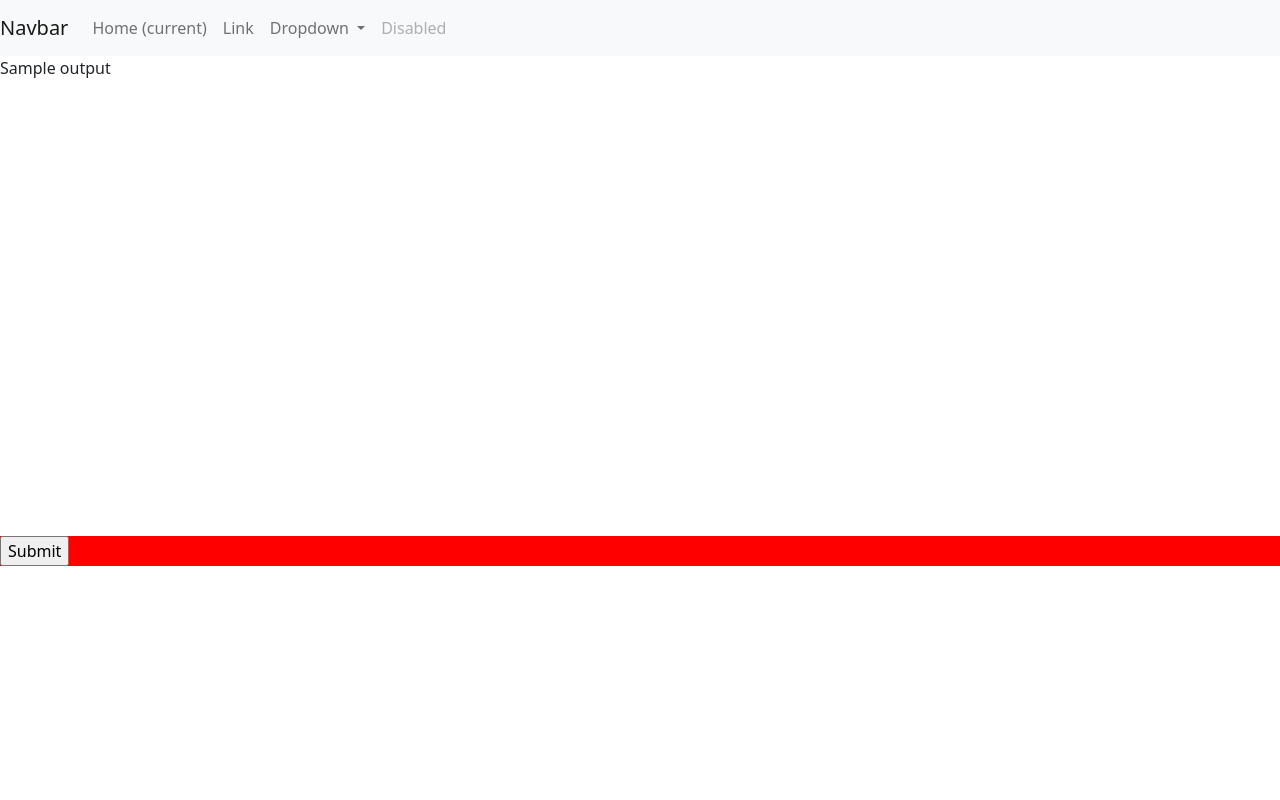
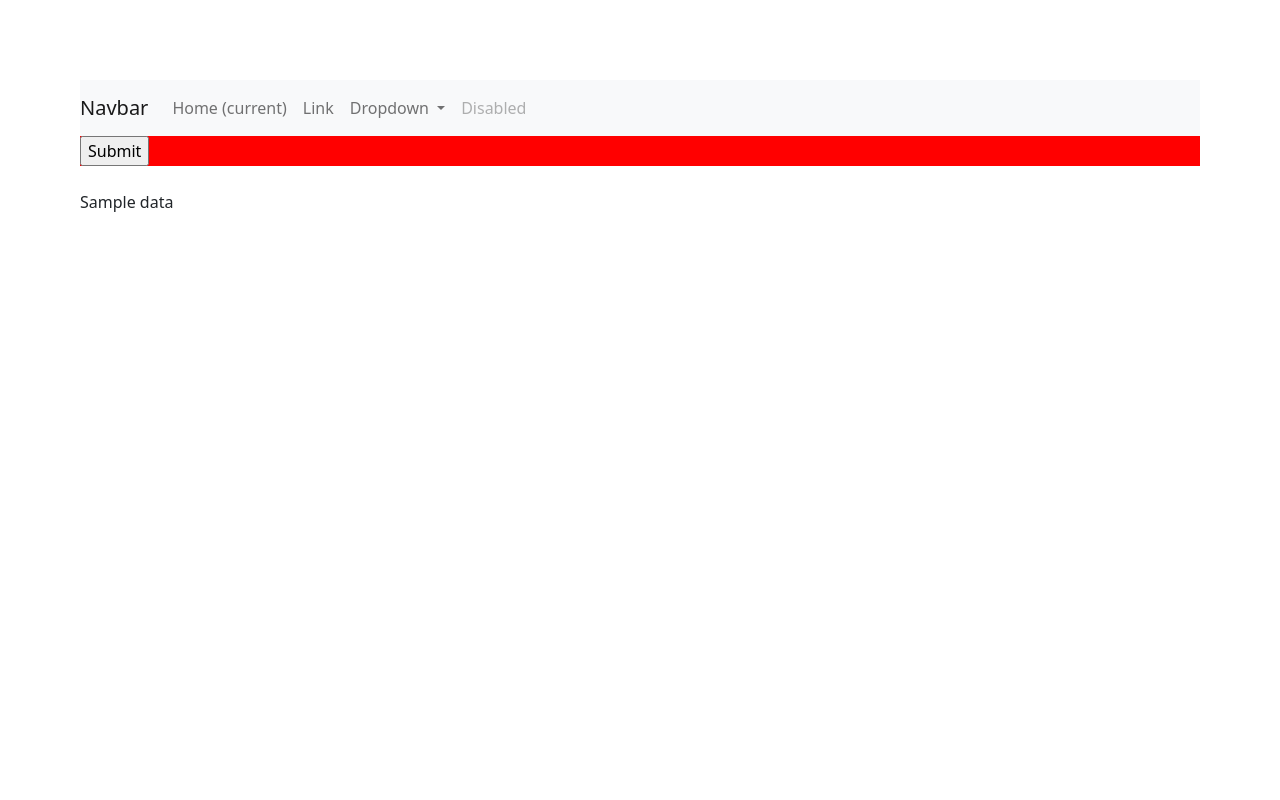
Before and after one commit to ArberBajraktari/CI_cloud, a Flask app: template templates/home.html in a window 1280 px wide. Run offline with Flask 2, Linux system fonts and the light colour scheme; the template is opened without the code that fills it: most values are stand-ins (such as "Sample title", 1, 10 or a date in 2020).

Commit message:
Data is received.

```diff
--- a/app.py
+++ b/app.py
@@ -1,41 +1,36 @@
 from flask import Flask, render_template, request, redirect, url_for
-import time
-import requests
+import requests, json
+
 app = Flask(__name__)
-count = 0
-
-@app.route('/')
-def index():
-    output = "No request is made"
-    return render_template('home.html',output=output)
+app.config["JSONIFY_PRETTYPRINT_REGULAR"] = True
 
 
-@app.route('/<output>')
-def data_requested(output):
-    return render_template('home.html',output=output)
+def get_data():
+    data = None
+    try:
+        page = requests.get("http://localhost:80/")
+        data = page.text
+    except Exception as e:
+        print(e)
+        data = "No data available. Check your backend."
+    return data
 
 
-@app.route('/handle_data', methods=['POST'])
-def handle_data():
-    global count
-    page = ''
-    while page == '':
-        try:
-            page = requests.get('http://0.0.0.0:80/getData')
-            break
-        except:
-            print("Connection refused by the server..")
-            print("ZZzzzz...")
-            time.sleep(2)
-            print("Was a nice sleep, now let me continue...")
-            count += 1
-            if count == 3:
-                page = """The connection to the API could not be established.
-                Please check if the API is running!"""
-                break
-            continue
-    return redirect(url_for('data_requested', output=page))
+@app.route("/", methods=["GET", "POST"])
+def index():
+    return render_template("home.html")
 
 
-if __name__ == '__main__':
-    app.run(debug=True, host='0.0.0.0', port=5000)
+@app.route("/get_data")
+def data_requested(data):
+    return render_template("home.html", data=data)
+
+
+@app.route("/handle_data", methods=["POST"])
+def handle_data():
+    data = get_data()
+    return render_template("home.html", data=data)
+
+
+if __name__ == "__main__":
+    app.run(debug=True, host="0.0.0.0", port=5000)
--- a/templates/home.html
+++ b/templates/home.html
@@ -42,13 +42,23 @@
         </div>
     </nav>
 
-    <div class="show_data">
-        <p>{{ output }}</p>
-    </div>
     <div class="div_button">
         <form action="{{ url_for('handle_data') }}" method="post">
             <input type="submit">
         </form>
     </div>
+
+    <br/>
+
+    <div class="show_data">
+      <p>{{ data }}</p>
+    </div>
+
+    <style>
+      body {
+        padding: 5em;
+      }
+    </style>
+
 </body>
 </html>
```
